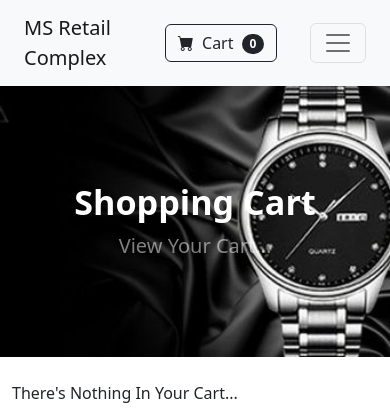
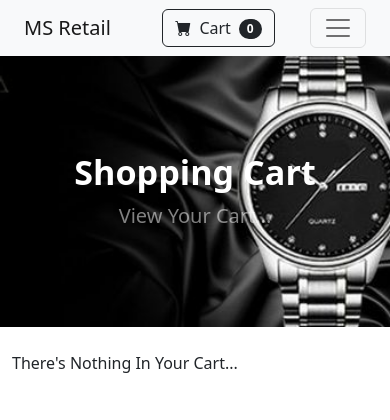
Before and after one commit to subhan1001/ECOM, a Django app: page /cart/ in a window 390 px wide. Shown: the top 420 px of the page. Run offline with Django 4.2, Linux system fonts and the light colour scheme; some libraries are stand-ins or nearby versions.

Commit message:
Update navbar.html

```diff
--- a/store/templates/navbar.html
+++ b/store/templates/navbar.html
@@ -1,23 +1,8 @@
-<!-- Navigation-->
-<style>
-        /* Default: all on one line */
-        .mobile-break::before {
-          content: " ";
-        }
 
-        /* On small screens: insert line break before "Complex" */
-        @media (max-width: 500px) {
-          .mobile-break::before {
-            content: "\A"; /* Line break */
-            white-space: pre;
-          }
-        }
-
-</style>
         <nav class="navbar navbar-expand-lg navbar-light bg-light">
             <div class="container px-4 px-lg-5">
                 <a class="navbar-brand" href="{% url 'home' %}">
-                          MS Retail <span class="mobile-break">Complex</span>
+                          MS Retail
                         </a>
 
                 <div class="collapse navbar-collapse" id="navbarSupportedContent">
```
